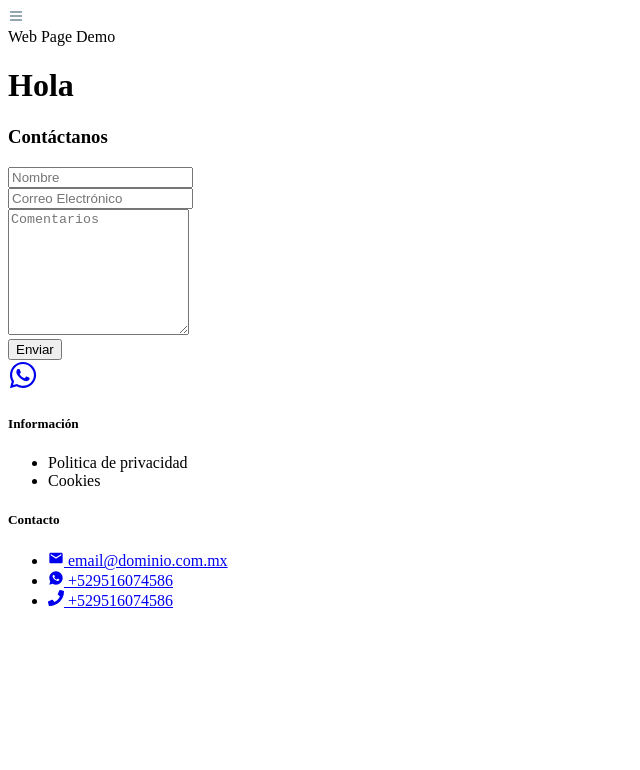
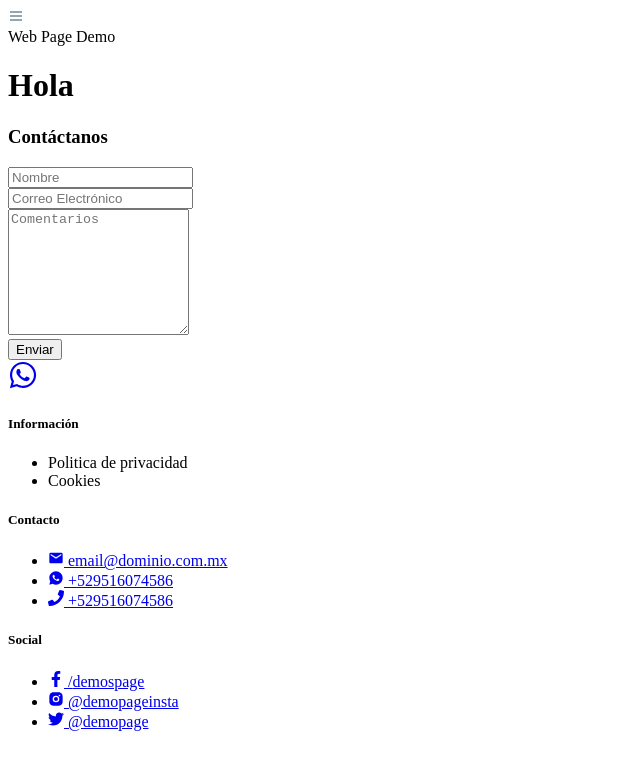
Before and after one commit to AnDyro751/weanture, a Next.js app: page / in a window 1280 px wide. Shown: the top 770 px of the page, without its empty margins (0-640 px from the left). Built offline with nearby package versions, Linux system fonts and the light colour scheme.

Commit message:
Agregamos el social media

```diff
--- a/src/components/Footer/index.jsx
+++ b/src/components/Footer/index.jsx
@@ -1,7 +1,7 @@
-import {CONTACT_EMAIL, CONTACT_PHONE} from "../../utils/info";
-import {FaPhone} from "react-icons/fa";
+import {CONTACT_EMAIL, CONTACT_PHONE, SOCIAL_MEDIA} from "../../utils/info";
+import {FaPhone, FaFacebookF, FaTwitter, FaInstagram} from "react-icons/fa";
 import {MdEmail} from 'react-icons/md';
-import {RiWhatsappFill} from 'react-icons/ri';
+import {RiWhatsappFill, RiInstagramFill} from 'react-icons/ri';
 
 export default function Footer({}) {
     return (
@@ -42,6 +42,28 @@ export default function Footer({}) {
                         </li>
                     </ul>
                 </div>
+                <div className="w-full">
+                    <h5 className="font-medium text-lg">
+                        Social
+                    </h5>
+                    <ul className="w-full space-y-4 mt-3">
+                        <li className="text-gray-800 flex items-center">
+                            <a href={`https://facebook.com/${SOCIAL_MEDIA.facebook}`} className="flex items-center">
+                                <FaFacebookF className={"mr-3"}/> /{SOCIAL_MEDIA.facebook}
+                            </a>
+                        </li>
+                        <li className="text-gray-800 flex">
+                            <a href={`https://instagram.com/${SOCIAL_MEDIA.instagram}`} className="flex items-center">
+                                <RiInstagramFill className={"mr-3"}/> {SOCIAL_MEDIA.instagram}
+                            </a>
+                        </li>
+                        <li className="text-gray-800 flex">
+                            <a href={`https://twitter.com/${SOCIAL_MEDIA.twitter}`} className="flex items-center">
+                                <FaTwitter className={"mr-3"}/> {SOCIAL_MEDIA.twitter}
+                            </a>
+                        </li>
+                    </ul>
+                </div>
             </div>
         </div>
     )
--- a/src/utils/info.js
+++ b/src/utils/info.js
@@ -3,3 +3,8 @@ export const META_COLOR = "#222222"
 export const CONTACT_PHONE = "+529516074586";
 export const CONTACT_URL = "https://formspree.io/f/xwkwjaro";
 export const CONTACT_EMAIL = "email@dominio.com.mx";
+export const SOCIAL_MEDIA = {
+    facebook: "demospage",
+    twitter: "@demopage",
+    instagram: "@demopageinsta"
+}
```
